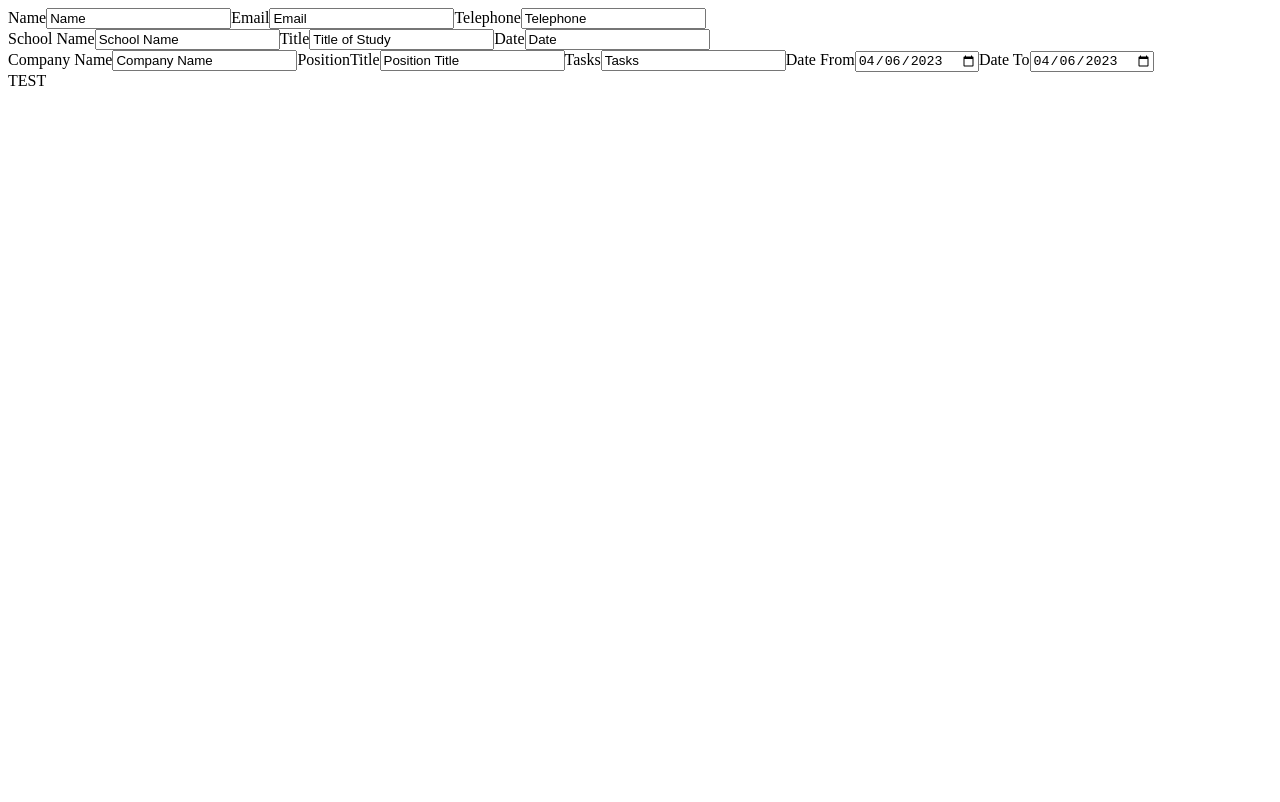
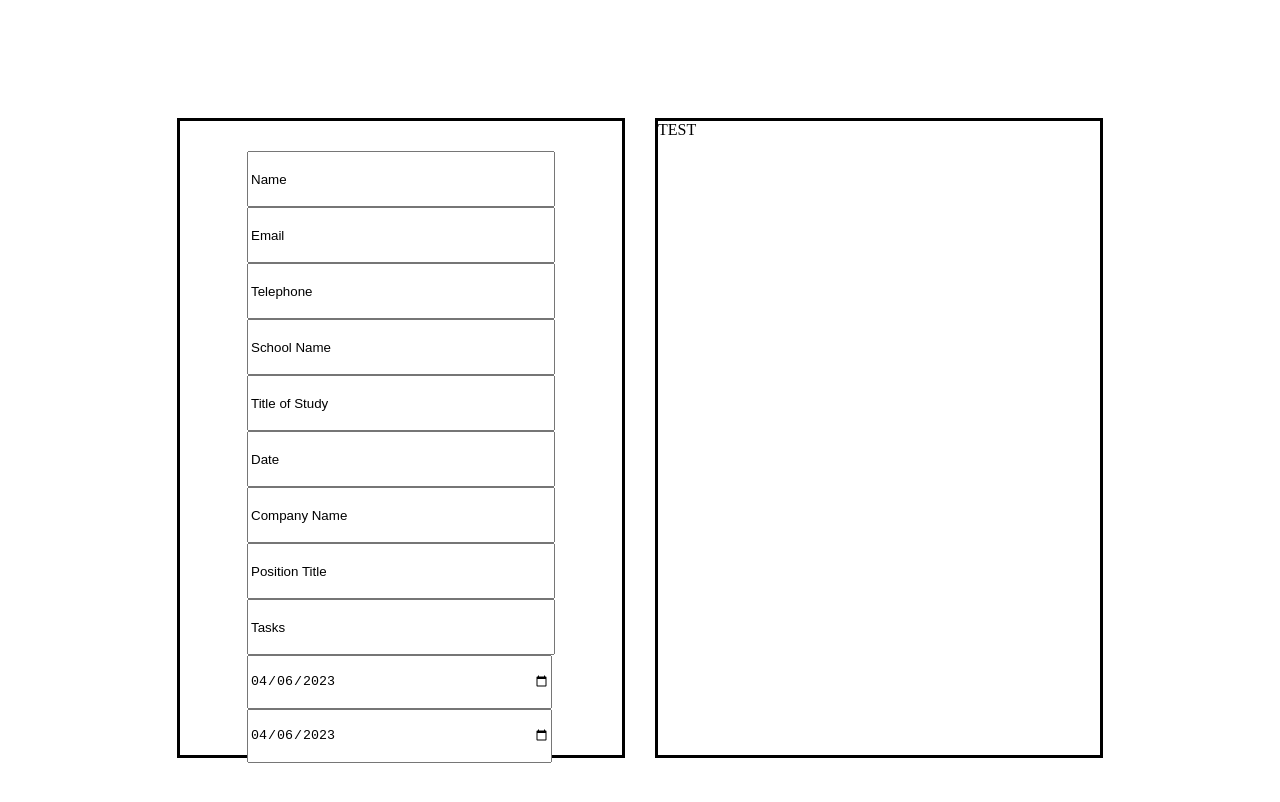
Before and after one commit to Sam-L-White/cv-project, a React (Create React App) app: page / in a window 1280 px wide. Shown: the top 802 px of the page. Built offline with nearby package versions, Linux system fonts and the light colour scheme.

Commit message:
Add initial very basic form styling

```diff
--- a/src/App.js
+++ b/src/App.js
@@ -3,6 +3,7 @@ import { About } from "./components/About";
 import { Education } from "./components/Education";
 import { Preview } from "./components/Preview";
 import { Work } from "./components/Work"
+import "./styles/App.css"
 
 class App extends Component {
     constructor(){
--- a/src/components/About.js
+++ b/src/components/About.js
@@ -28,8 +28,7 @@ class About extends Component{
     render(){
         return(
             <div>
-                <form>
-                    <label htmlFor="inputName">Name</label>
+                <form className="form">
                     <input
                         type="text"
                         name="inputName"
@@ -37,7 +36,6 @@ class About extends Component{
                         onChange={this.handleChange}
                         value={this.state.fields.inputName}
                     />
-                    <label htmlFor="inputEmail">Email</label>
                     <input
                         type="text"
                         name="inputEmail"
@@ -45,7 +43,6 @@ class About extends Component{
                         onChange={this.handleChange}
                         value={this.state.fields.inputEmail}
                     />
-                    <label htmlFor="inputTelephone">Telephone</label>
                     <input
                         type="text"
                         name="inputTelephone"
--- a/src/components/Education.js
+++ b/src/components/Education.js
@@ -29,7 +29,6 @@ class Education extends Component{
         return(
             <div>
                 <form>
-                    <label htmlFor="inputSchoolName">School Name</label>
                     <input
                         type="text"
                         name="inputSchoolName"
@@ -37,7 +36,6 @@ class Education extends Component{
                         onChange={this.handleChange}
                         value={this.state.fields.inputSchoolName}
                     />
-                    <label htmlFor="inputTitle">Title</label>
                     <input
                         type="text"
                         name="inputTitle"
@@ -45,7 +43,6 @@ class Education extends Component{
                         onChange={this.handleChange}
                         value={this.state.fields.inputTitle}
                     />
-                    <label htmlFor="inputDate">Date</label>
                     <input
                         type="text"
                         name="inputDate"
--- a/src/components/Work.js
+++ b/src/components/Work.js
@@ -32,7 +32,6 @@ class Work extends Component{
         return(
             <div>
                 <form>
-                    <label htmlFor="inputCompany">Company Name</label>
                     <input
                         type="text"
                         name="inputCompany"
@@ -40,7 +39,6 @@ class Work extends Component{
                         onChange={this.handleChange}
                         value={this.state.fields.inputCompany}
                     />
-                    <label htmlFor="inputPositionTitle">PositionTitle</label>
                     <input
                         type="text"
                         name="inputPositionTitle"
@@ -48,7 +46,6 @@ class Work extends Component{
                         onChange={this.handleChange}
                         value={this.state.fields.inputPositionTitle}
                     />
-                    <label htmlFor="inputTasks">Tasks</label>
                     <input
                         type="text"
                         name="inputTasks"
@@ -56,7 +53,6 @@ class Work extends Component{
                         onChange={this.handleChange}
                         value={this.state.fields.inputTasks}
                     />
-                    <label htmlFor="inputDateFrom">Date From</label>
                     <input
                         type="date"
                         name="inputDateFrom"
@@ -64,7 +60,6 @@ class Work extends Component{
                         onChange={this.handleChange}
                         value={this.state.fields.inputDateFrom}
                     />
-                    <label htmlFor="inputDateTo">Date To</label>
                     <input
                         type="date"
                         name="inputDateTo"
--- /dev/null
+++ b/src/styles/App.css
@@ -0,0 +1,35 @@
+.container{
+    display: grid;
+    justify-content: center;
+    height: 100vh;
+    grid-template-columns: 35vw 35vw;
+    grid-template-rows: 10% 80% 10%;
+    gap: 30px;
+}
+
+.inputContainer{
+    display: grid;
+    grid-column: 1 / 2;
+    grid-row: 2 / 3;
+    grid-template-rows: repeat(3, 1fr);
+    justify-content: center;
+    border: 3px solid black;
+    padding: 30px;
+}
+
+.previewContainer{
+    display: grid;
+    grid-column: 2 / 3;
+    grid-row: 2 / 3;
+    border: 3px solid black;
+}
+
+form{
+    display: grid;
+    grid-template-rows: repeat(auto-fit, minmax(50px, 1fr));
+}
+
+form input{
+    height: 50px;
+    width: 300px;
+}
```
